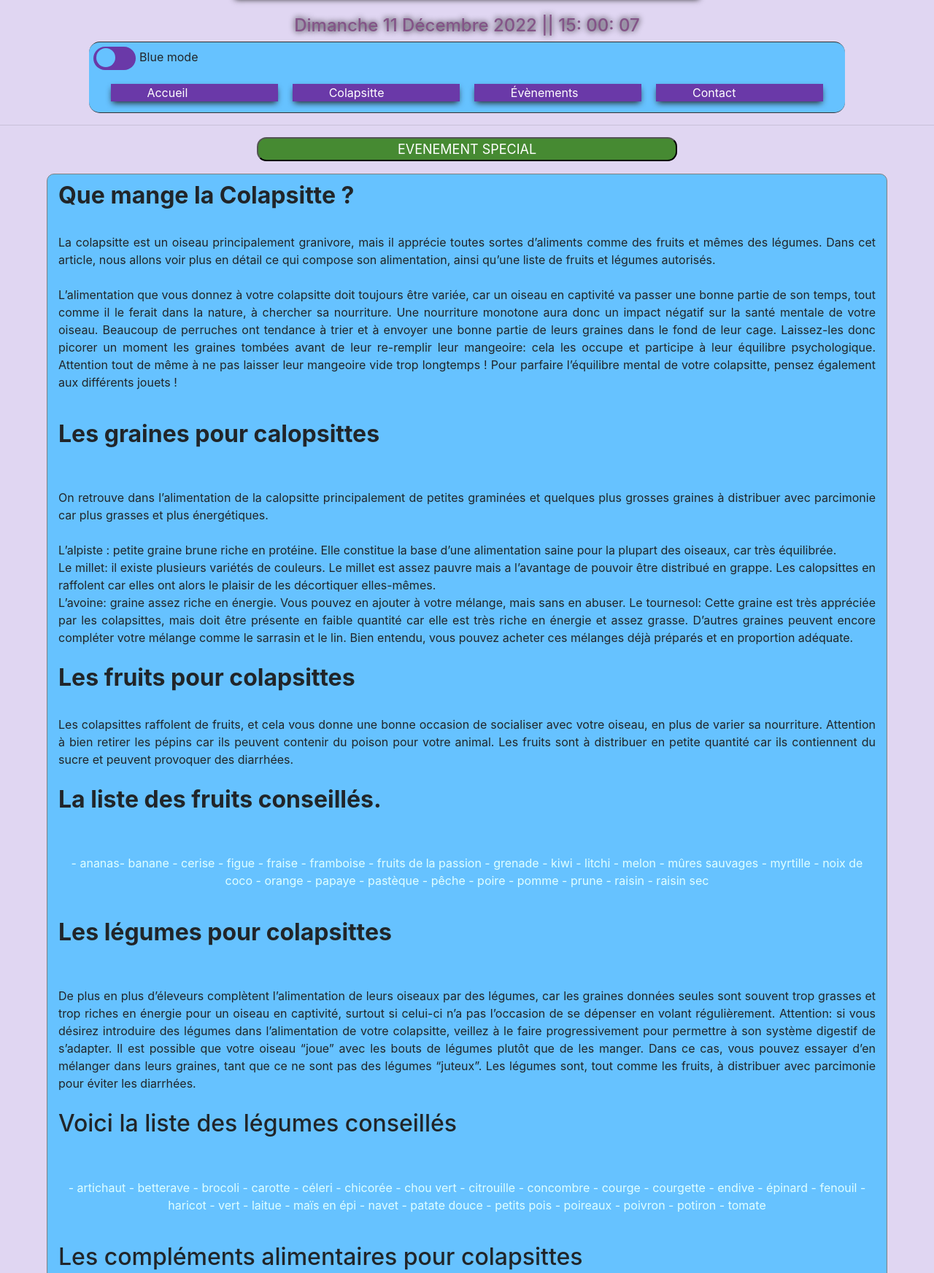
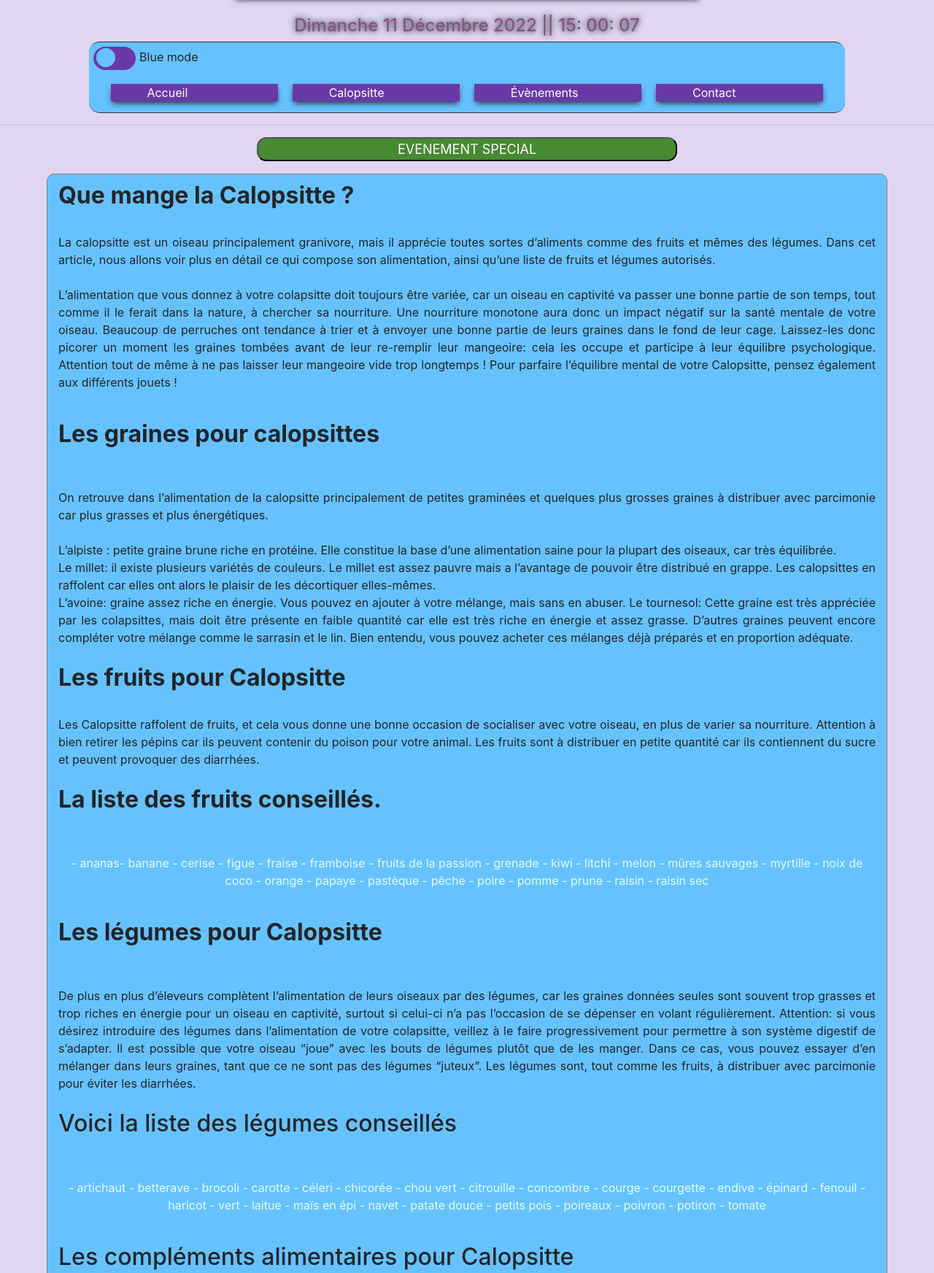
Before and after one commit to duoc2022/ASSOCIATION-CALOPSITTES, a website: page alimentation.html in a window 1280 px wide. Shown: the part 343-2088 px from the top of the page at 73% size. Drawn offline with Linux system fonts and the light colour scheme.

Commit message:
Update alimentation.html
Ajout : correction orthographe

```diff
--- a/alimentation.html
+++ b/alimentation.html
@@ -8,7 +8,7 @@
 <meta name="description" content="Présentation du projet Association Calopsitte, Evaluation, Etablissement Studi, Graduate Developpeur Flutter...">
 <meta name="keywords" content="Présentation du projet Association Calopsitte, Evaluation, Etablissement Studi, Graduate Developpeur Flutter...">
 <meta name="author" content="Duoc Christophe, Etudiant  Developpeur Flutter 2022-2023">
-<title>Association Colapsitte</title>
+<title>Association Calopsitte</title>
 <!----------------------------------------------------INSERTION FAVICON ------>
 <link rel="shortcut icon" href="img/icon.png">
 
@@ -50,7 +50,7 @@ a:active {
     <div class="container">
       <div class="left">
         <div class="boxes"><a href="index.html">Accueil</a></div>
-        <div class="boxes"><a href="colapsitte.html">Colapsitte</a></div>
+        <div class="boxes"><a href="calopsitte.html">Calopsitte</a></div>
       </div>
       <div class="right">
         <div class="boxes"><a href="evenements.html">Évènements</a></div>
@@ -68,17 +68,16 @@ a:active {
 			<!-- SUJET DE LA PAGE -->
 <section>
   <div class="container-fluid text bloc-lien">
-    <h2><b>Que mange la Colapsitte ?</b></h2>
+    <h2><b>Que mange la Calopsitte ?</b></h2>
     <br>
-    <p>La colapsitte est un oiseau principalement granivore, mais il apprécie toutes sortes d’aliments comme des fruits et mêmes des légumes.
-      Dans cet article, nous allons voir plus en détail ce qui compose son alimentation, ainsi qu’une
-      liste de fruits et légumes autorisés.<br>
+    <p>La calopsitte est un oiseau principalement granivore, mais il apprécie toutes sortes d’aliments comme des fruits et mêmes des légumes.
+      Dans cet article, nous allons voir plus en détail ce qui compose son alimentation, ainsi qu’une liste de fruits et légumes autorisés.<br>
       <br>
       L’alimentation que vous donnez à votre colapsitte doit toujours être variée, car un oiseau en captivité va passer une bonne partie de son temps, tout comme il le ferait dans la nature,
       à chercher sa nourriture. Une nourriture monotone aura donc un impact négatif sur la santé mentale de votre oiseau. Beaucoup de perruches ont tendance à trier et à envoyer une bonne
       partie de leurs graines dans le fond de leur cage. Laissez-les donc picorer un moment les graines tombées avant de leur re-remplir leur mangeoire: cela les occupe et participe à leur
       équilibre psychologique. Attention tout de même à ne pas laisser leur mangeoire
-      vide trop longtemps ! Pour parfaire l’équilibre mental de votre colapsitte, pensez également aux différents jouets !<br>
+      vide trop longtemps ! Pour parfaire l’équilibre mental de votre Calopsitte, pensez également aux différents jouets !<br>
       <br>
     <h2><b>Les graines pour calopsittes</b></h2>
     <br>
@@ -86,15 +85,14 @@ a:active {
     On retrouve dans l’alimentation de la calopsitte principalement de petites graminées et quelques plus grosses graines à distribuer avec parcimonie car plus grasses et plus énergétiques.<br>
     <br>
     L’alpiste : petite graine brune riche en protéine. Elle constitue la base d’une alimentation saine pour la plupart des oiseaux, car très équilibrée.<br>
-    Le millet: il existe plusieurs variétés de couleurs. Le millet est assez pauvre
-    mais a l’avantage de pouvoir être distribué en grappe. Les calopsittes en raffolent car elles ont alors le plaisir de les décortiquer elles-mêmes.<br>
+    Le millet: il existe plusieurs variétés de couleurs. Le millet est assez pauvre mais a l’avantage de pouvoir être distribué en grappe. Les calopsittes en raffolent car elles ont alors le plaisir de les décortiquer elles-mêmes.<br>
     L’avoine: graine assez riche en énergie. Vous pouvez en ajouter à votre mélange, mais sans en abuser. Le tournesol: Cette graine est très appréciée par les colapsittes, mais doit être
     présente en faible quantité car elle est très riche en énergie et assez grasse. D’autres graines peuvent encore compléter votre mélange comme le sarrasin et le lin.
     Bien entendu, vous pouvez acheter ces mélanges déjà préparés et en proportion adéquate.<br>
     <br>
-    <h2><b>Les fruits pour colapsittes</b></h2>
+    <h2><b>Les fruits pour Calopsitte</b></h2>
     <br>
-    Les colapsittes raffolent de fruits, et cela vous donne une bonne occasion de socialiser avec votre oiseau, en plus de varier sa nourriture. Attention à bien retirer les pépins car
+    Les Calopsitte raffolent de fruits, et cela vous donne une bonne occasion de socialiser avec votre oiseau, en plus de varier sa nourriture. Attention à bien retirer les pépins car
     ils peuvent contenir du poison pour votre animal. Les fruits sont à distribuer en petite quantité car ils contiennent du sucre et peuvent provoquer des diarrhées.<br>
     <br>
     <h2><b>La liste des fruits conseillés.</b></h2>
@@ -106,7 +104,7 @@ a:active {
         <br>
       </p>
     </center>
-    <h2><b>Les légumes pour colapsittes</b></h2>
+    <h2><b>Les légumes pour Calopsitte</b></h2>
     <br>
     <br>
     De plus en plus d’éleveurs complètent l’alimentation de leurs oiseaux par des légumes, car les graines données seules sont souvent trop grasses et trop riches en énergie pour un
@@ -123,18 +121,17 @@ a:active {
         <br>
       </p>
     </center>
-    <h2>Les compléments alimentaires pour colapsittes</h2>
+    <h2>Les compléments alimentaires pour Calopsitte</h2>
     <br>
     <br>
     En plus des aliments que nous venons de citer, il existe une série de compléments que vous devriez mettre à disposition de votre calopsitte. Le premier, et le
     plus connu, est l’os de seiche qui est un élément indispensable, à distribuer sans modération pour les raisons suivantes: Gros apport de calcium, indispensable
     à votre oiseau (surtout en période de ponte pour les femelles).
-    Entretien du bec de votre colapsitte.<br>
+    Entretien du bec de votre Calopsitte.<br>
     Satisfait son instinct destructeur: elle se fera un plaisir de le mettre en miettes !<br>
     Vous pouvez trouver des os de seiche dans les commerces pour animaux et sur internet: Acheter des os
     de seiche. Les minéraux sont naturellement présents dans les fruits et légumes, mais si votre oiseau n’en mange pas assez, vous pouvez trouver des compléments sous plusieurs formes:
-    en bloc à picorer et en poudre (à mélanger
-    avec les graines).
+    en bloc à picorer et en poudre (à mélange avec les graines).
     </p>
   </div>
 </section>
@@ -144,7 +141,7 @@ a:active {
 <div class="container-fluid text bloc-lien">
 <h3>Abonnez-vous à la Newsletter</h3>
 <div>
-  <label for="Newsletter" class="form-label">Pour tout savoir sur votre Colapsitte</label>
+  <label for="Newsletter" class="form-label">Pour tout savoir sur votre Calopsitte</label>
   <input type="text" class="form-control bloc-newsletter" Placeholder="Entrez votre Email">
   <button class="btn btn-danger mt-3">S'abonner</button>
   <br>
@@ -157,7 +154,7 @@ a:active {
   <div class="flex-container">
     <div class="flex-item-left">
       <div class="container-fluid text bloc-lien"> <img src="img/LOGO-CALO.png" alt="Placeholder image" width="60%" class="img-fluid logo-footer" >
-        <p>Bienvenue sur notre site conseils pour nos amis Colapsittes.
+        <p>Bienvenue sur notre site conseils pour nos amis Calopsitte.
           Parce qu'on les connait jamais assez.</p>
       </div>
     </div>
@@ -166,7 +163,7 @@ a:active {
         <h2>Plan du site</h2>
         <ul>
           <li><a href="index.html">Accueil</a></li>
-          <li>La <a href="colapsitte.html">Colapsitte</a></li>
+          <li>La <a href="Calopsitte.html">Colapsitte</a></li>
           <li><a href="alimentation.html">Alimentation</a> </li>
           <li><a href="evenements.html">Evènements</a></li>
           <li><a href="contact.html">Contact</a></li>
```
